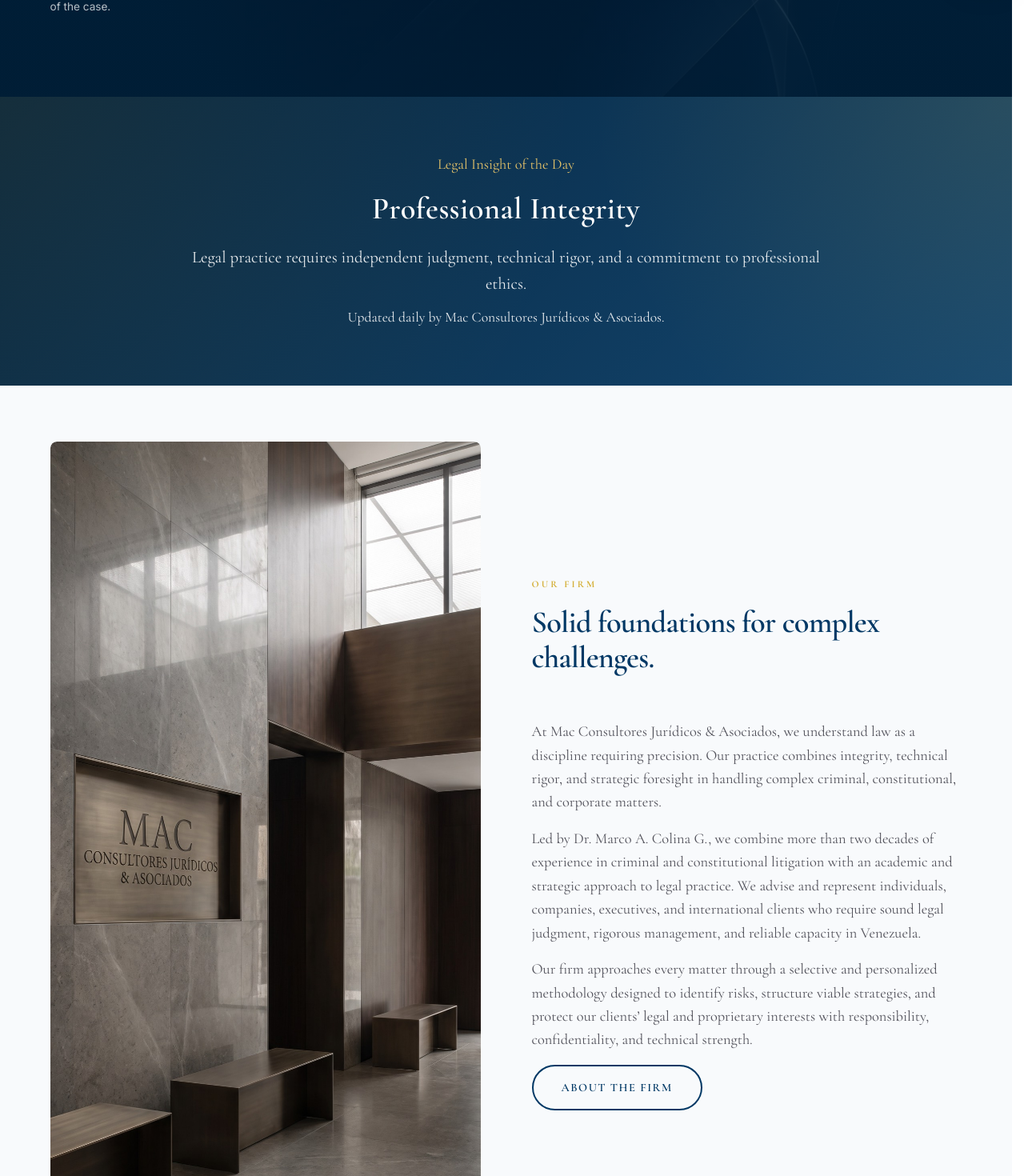
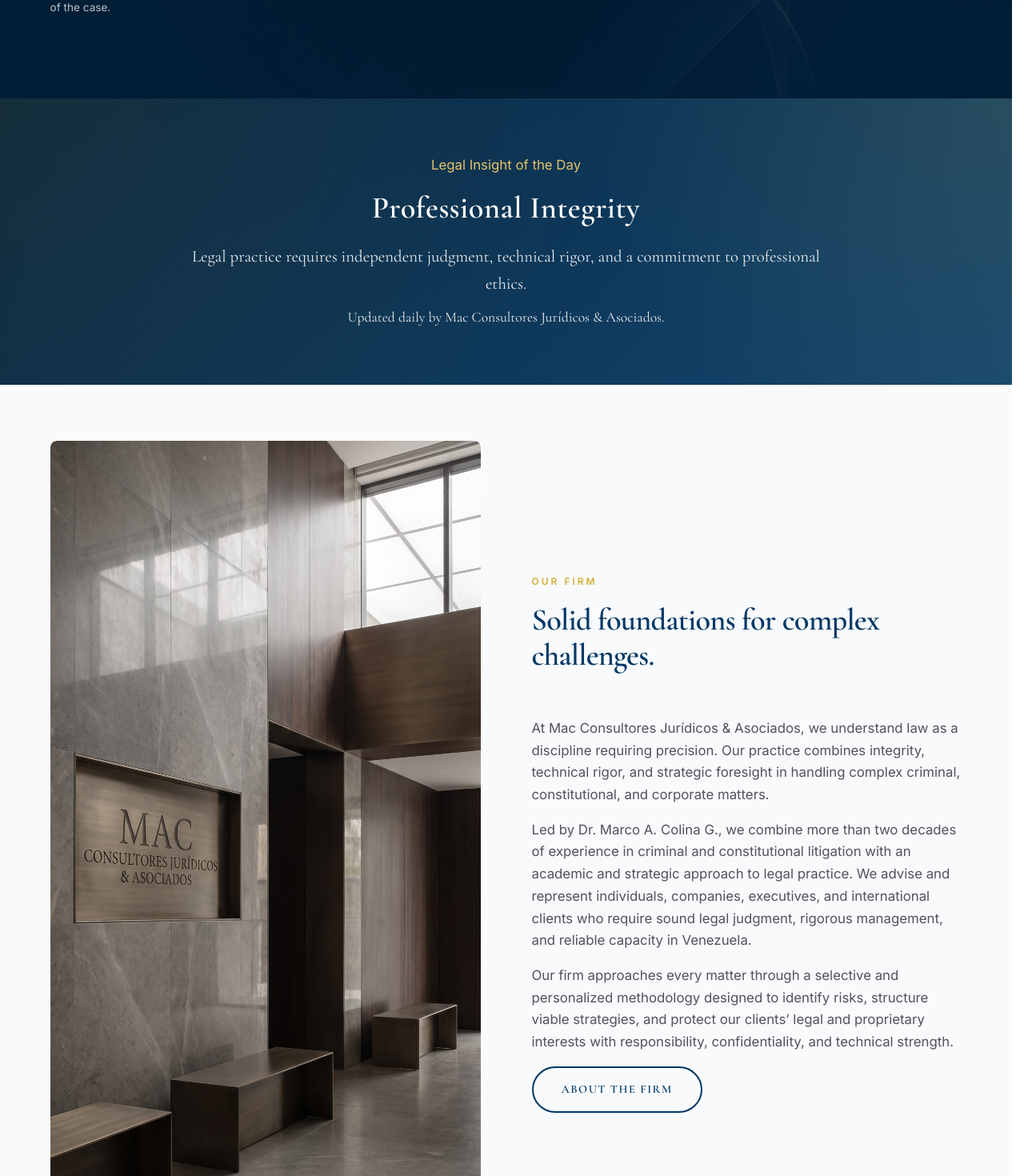
Before and after one commit to mcolina777-cpu/mac-consultores-site-clean, a Next.js app: page /en in a window 1280 px wide. Shown: the part 820-2290 px from the top of the page at 80% size. Built offline with nearby package versions, Linux system fonts and the light colour scheme.

Commit message:
style(typography): adopt Inter for body text and preserve Cormorant headings

```diff
--- a/src/app/globals.css
+++ b/src/app/globals.css
@@ -43,9 +43,10 @@ body {
 }
 
 body {
-  font-family: var(--font-cormorant), "Cormorant Garamond", serif;
-  font-size: 1.15rem;
-  line-height: 1.6;
+  font-family: var(--font-inter), Inter, sans-serif;
+  font-size: 1.05rem;
+  line-height: 1.65;
+  font-weight: 400;
   color: var(--text-main);
   background-color: var(--bg-white);
   overflow-x: hidden;
@@ -72,7 +73,8 @@ h1,
 h2,
 h3,
 h4,
-.serif {
+.serif,
+.section-title {
   font-family: var(--font-cormorant), "Cormorant Garamond", serif;
   font-weight: 600;
   color: var(--primary);
@@ -82,10 +84,12 @@ h4,
 }
 
 p {
+  font-family: var(--font-inter), Inter, sans-serif;
+  font-size: 1.05rem;
+  line-height: 1.65;
+  font-weight: 400;
   margin-bottom: 1.5rem;
-  line-height: 1.6;
   text-align: left;
-  font-weight: 400;
   color: var(--text-muted);
 }
 
@@ -192,6 +196,7 @@ nav .nav-links a {
 }
 
 .lang-btn {
+    font-family: var(--font-cormorant), 'Cormorant Garamond', serif;
     font-size: 0.85rem;
     font-weight: 600;
     color: var(--primary);
@@ -540,7 +545,7 @@ section {
 
 /* Métricas e insignias de autoridad en tarjetas */
 .card-metric {
-  font-family: var(--font-serif, inherit);
+  font-family: var(--font-cormorant), "Cormorant Garamond", serif;
   font-size: 2.5rem;
   font-weight: 600;
   color: var(--color-primary, var(--primary));
@@ -2063,6 +2068,7 @@ footer,
 .max-w-100 { max-width: 100%; }
 .text-center { text-align: center; }
 .text-left { text-align: left; }
+.text-justify { text-align: justify; }
 .flex-wrap { flex-wrap: wrap; }
 .flex-center-y { display: flex; align-items: center; }
 .grid-1-col { display: grid; grid-template-columns: 1fr; }
@@ -2111,7 +2117,9 @@ footer,
 .heading-lg { font-size: 2.2rem; }
 .heading-md { font-size: 1.8rem; }
 
+blockquote,
 .quote-block {
+  font-family: var(--font-cormorant), "Cormorant Garamond", serif;
   font-size: 1.5rem;
   font-style: italic;
   margin-top: 2rem;
```
